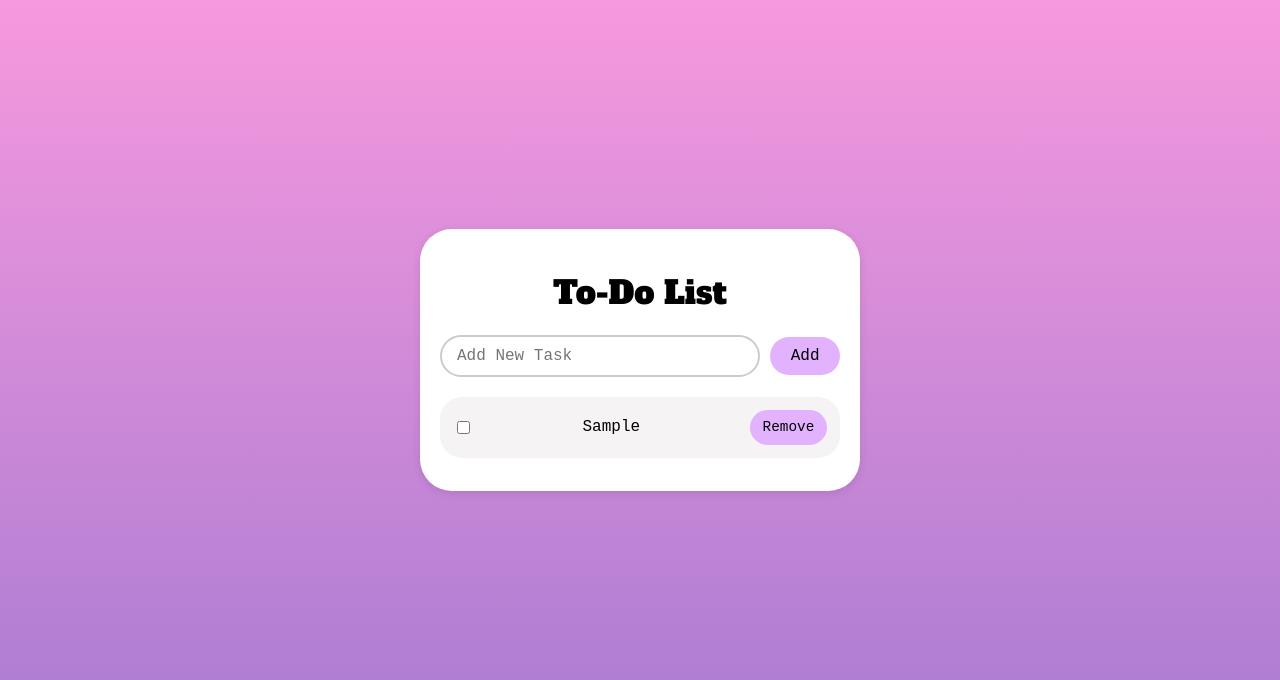
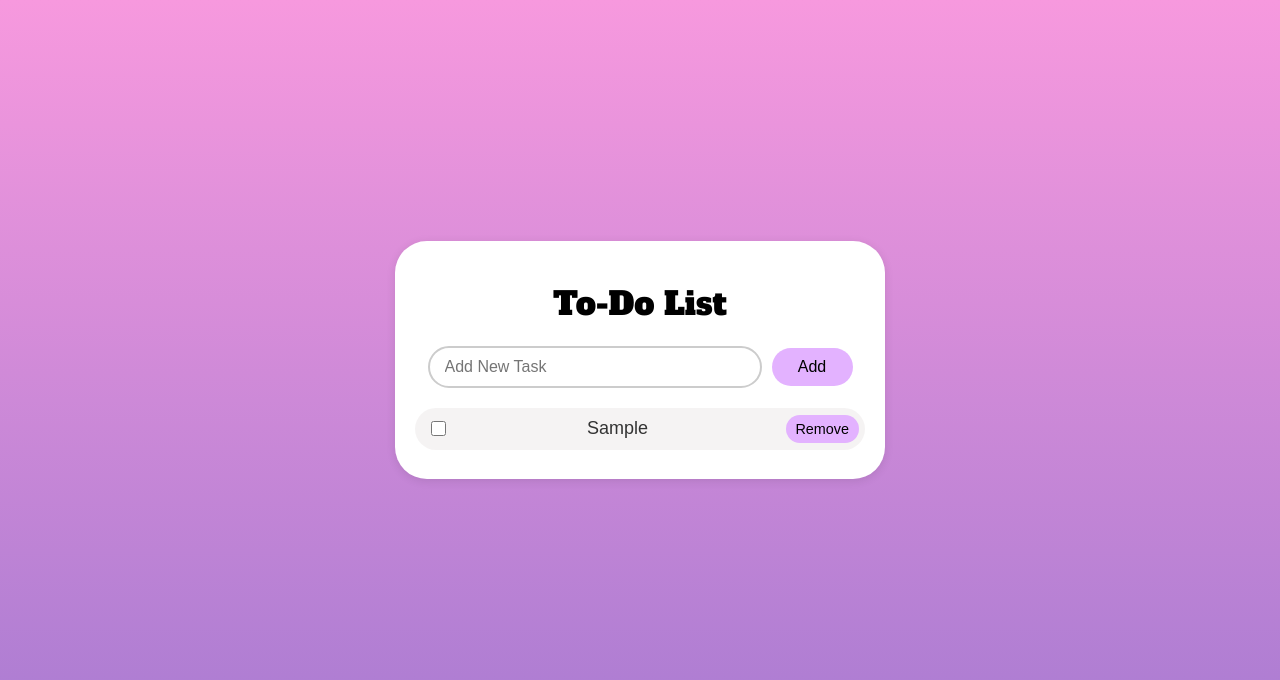
Before and after one commit to golden-fox07/to-do, a website built with Vite: page index.html in a window 1280 px wide. Both pictures are taken after typing "Sample" into the empty fields and a click on the button "Add". Shown: the top 680 px of the page. Built offline with nearby package versions, Linux system fonts and the light colour scheme; a web font is replaced by a local one.

Commit message:
inital commit 🌷

```diff
--- a/index.html
+++ b/index.html
@@ -6,7 +6,7 @@
     <link rel="stylesheet" href="src/style.css" />
     <link rel = "stylesheet" href = "https://unpkg.com/boxicons@2.1.4/css/boxicons.min.css">
     <meta name="viewport" content="width=device-width, initial-scale=1.0" />
-    <title>To-do List</title>
+    <title>To-Do List</title>
   </head>
   <body>
     <div class="container">
--- a/src/main.ts
+++ b/src/main.ts
@@ -34,10 +34,19 @@ class TodoListUI {
     this.todoList.gettasks().forEach((task) => {
       const todoElement = document.createElement('li');
       todoElement.innerHTML = `
-                <input type="checkbox" ${task.completed ? "checked" : ""}>
-                <span>${task.text}</span>
+                <input type="checkbox" class="task-checkbox" ${task.completed ? "checked" : ""}>
+                <span class="task-text ${task.completed ? 'completed' : ''}">${task.text}</span>
                 <button class="remove-todo" data-id="${task.id}">Remove</button>
             `;
+        // Get elements
+        const checkbox = todoElement.querySelector('.task-checkbox') as HTMLInputElement;
+        const textSpan = todoElement.querySelector('.task-text') as HTMLSpanElement;
+
+        // Add event listener for checkbox
+        checkbox.addEventListener('change', () => {
+          task.completed = checkbox.checked;
+          textSpan.classList.toggle('completed', task.completed);
+        });
       todoListElement.appendChild(todoElement);
     });
   }
--- a/src/style.css
+++ b/src/style.css
@@ -1,10 +1,11 @@
 @import url('https://fonts.googleapis.com/css2?family=Alfa+Slab+One&display=swap');
+@import url('https://fonts.googleapis.com/css2?family=Zain:ital,wght@0,200;0,300;0,400;0,700;0,800;0,900;1,300;1,400&display=swap');
 
-/* :root{
-    --bg-color:  rgb(134, 121, 105);
-    --text-color:rgb(233, 232, 230);
-    --main-color: #dab2ff;
-} */
+:root{
+  --button-color: rgb(227, 178, 255);
+  --button-hover-color: rgb(210, 132, 255);
+}
+
 body {
   background: linear-gradient(#f799de, #a379d1);
   background-attachment: fixed;
@@ -15,18 +16,19 @@ body {
   justify-content: center;
   min-height: 90vh;
   margin: 0;
-  font-family: 'Courier New', Courier, monospace;
-
+  font-family: "Zain", sans-serif;
+  font-size: 18px;
 }
 
 .container {
-  max-width: 400px;
+  max-width: 450px;
   width: 100%;
   padding: 20px;
   background-color: white;
   border-radius: 2rem;
   box-shadow: 0 2px 10px rgba(0, 0, 0, 0.1);
 }
+
 .heading {
   text-align: center;
   color: black;
@@ -36,13 +38,7 @@ font-family: "Alfa Slab One", serif;
   font-weight: 400;
   font-style: normal;
 }
- /* #new-todo{
-    width: 60%;
-    display: flex;
-    flex-direction: row;
-    align-items: center;
-    font-size: 20px;
-}  */
+
 .input-box {
   display: flex;
   justify-content: center;
@@ -58,7 +54,7 @@ font-family: "Alfa Slab One", serif;
   border-radius: 2rem;
   font-size: 16px;
   transition: border-color 0.3s ease, box-shadow 0.3s ease;
-  font-family: 'Courier New', Courier, monospace;
+  font-family: "Zain", sans-serif;
 }
 
 .input-box input[type="text"]:focus {
@@ -81,21 +77,24 @@ font-family: "Alfa Slab One", serif;
 .input-box button:hover {
   background-color: #0056b3;
 }
+
 /* input box styles */
 #add-todo{
   width: 18%;
   padding: 10px;
-    background-color: rgb(227, 178, 255);
+  background-color: var(--button-color);
   color: black;
   border: none;
   border-radius: 2rem;
   cursor: pointer;
-    font-family: 'Courier New', Courier, monospace;
+  font-family: "Zain", sans-serif;
 }
+
 #add-todo:hover {
-    background-color: rgb(210, 132, 255);
+  background-color: var(--button-hover-color);
   color: black;
 }
+
 /* todo list styles */
 #todo-list {
   list-style: none;
@@ -105,34 +104,65 @@ font-family: "Alfa Slab One", serif;
 
 #todo-list li {
   background-color: rgba(245, 243, 243, 0.981);
-  padding: 0.8rem;
-  margin-bottom: 0.8rem;
+  padding: 0.4rem;
+  margin-bottom: 0.6rem;
   border-radius: 1.4rem;
   display: flex;
   justify-content: space-between;
   align-items: center;
 }
 
-#todo-list li:hover {
-  transform: scale(1.01);
-}
 /* remove list button */
 .remove-todo {
-  background-color: rgb(227, 178, 255);
+  background-color: var(--button-color);
   color: black;
   border: none;
-  padding: 0.6rem 0.8rem;
+  padding: 0.4rem 0.6rem;
   border-radius: 1.5rem;
   cursor: pointer;
   font-size: 0.9rem;
-  font-family: 'Courier New', Courier, monospace;
-
+  font-family: "Zain", sans-serif;
 }
 
 .remove-todo:hover {
-  background-color:rgb(210, 132, 255);
+  background-color:var(--button-hover-color);
 }
 
+.task-text {
+  position: relative;
+  display: inline-block;
+  color: #333;
+  transition: color 0.3s ease;
+}
+
+.task-text::after {
+  content: "";
+  position: absolute;
+  left: 0;
+  top: 50%;
+  height: 2px;
+  width: 0;
+  background-color: #888;
+  transition: width 0.3s ease;
+  transform: translateY(-50%);
+  pointer-events: none;
+}
+
+.task-text.completed {
+  color: #888;
+}
+
+.task-text.completed::after {
+  width: 100%;
+}
+
+.task-checkbox {
+  width: 15px;
+  height: 15px;
+  accent-color: var(--button-color);
+  cursor: pointer;
+  margin-left: 10px;
+}
 
 /* footer and social icons  */
 .social-icon a{
@@ -168,6 +198,7 @@ font-family: "Alfa Slab One", serif;
   width: 100%;
   position: absolute
 }
+
 .footer a {
   color: black;
   text-decoration: none;
```
Lines whose indentation alone changed are shown as unchanged.
